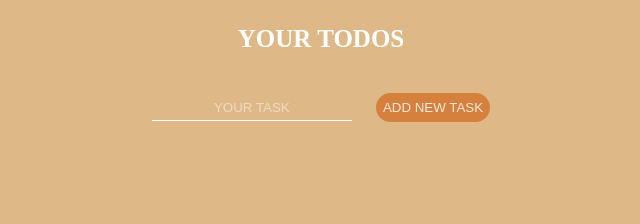
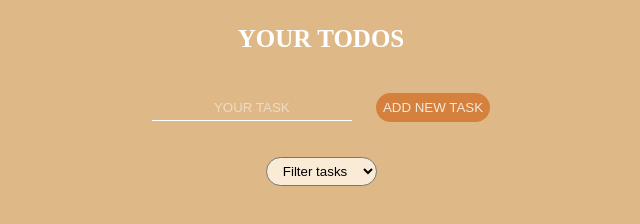
Before and after one commit to SimiDrinkova/Todo-App, a website: page index.html in a window 1280 px wide. Shown: the whole page, without its empty margins (319-959 px from the left). Drawn offline with Linux system fonts and the light colour scheme.

Commit message:
added select option for filtering

```diff
--- a/index.html
+++ b/index.html
@@ -20,10 +20,20 @@
           <input type="text" id= "todo" placeholder="Your task">
           <button id="create">Add new task</button>
         </form>
+		<div class="select">
+			<select name="filter" id="">
+				<option value="select" class="show-all">Filter tasks</option>
+				<option value="all-task" class="show-all">All</option>
+				<option value="completed-task" class="show-completed">Completed</option>
+				<option value="uncompleted-task" class="show-uncompleted">Uncompleted</option>
+			</select>
+		</div>
+
 
 			</header>
 
 			<div class="todo-list" id="list">
+
 
 			<!--	<div class="item">
 					<input type="checkbox" id="checkbox-mark">
--- a/style.css
+++ b/style.css
@@ -140,3 +140,15 @@ main {
 .item.complete .todo-text {
   text-decoration: line-through;
 }
+
+select {
+  margin-top: 35px;
+  margin-bottom: 25px;
+  padding: 5px;
+  border-radius: 50px ;
+  background-color:antiquewhite;
+  outline: none;
+  text-align: center;
+  cursor: pointer;
+  overflow: hidden;
+}
```
